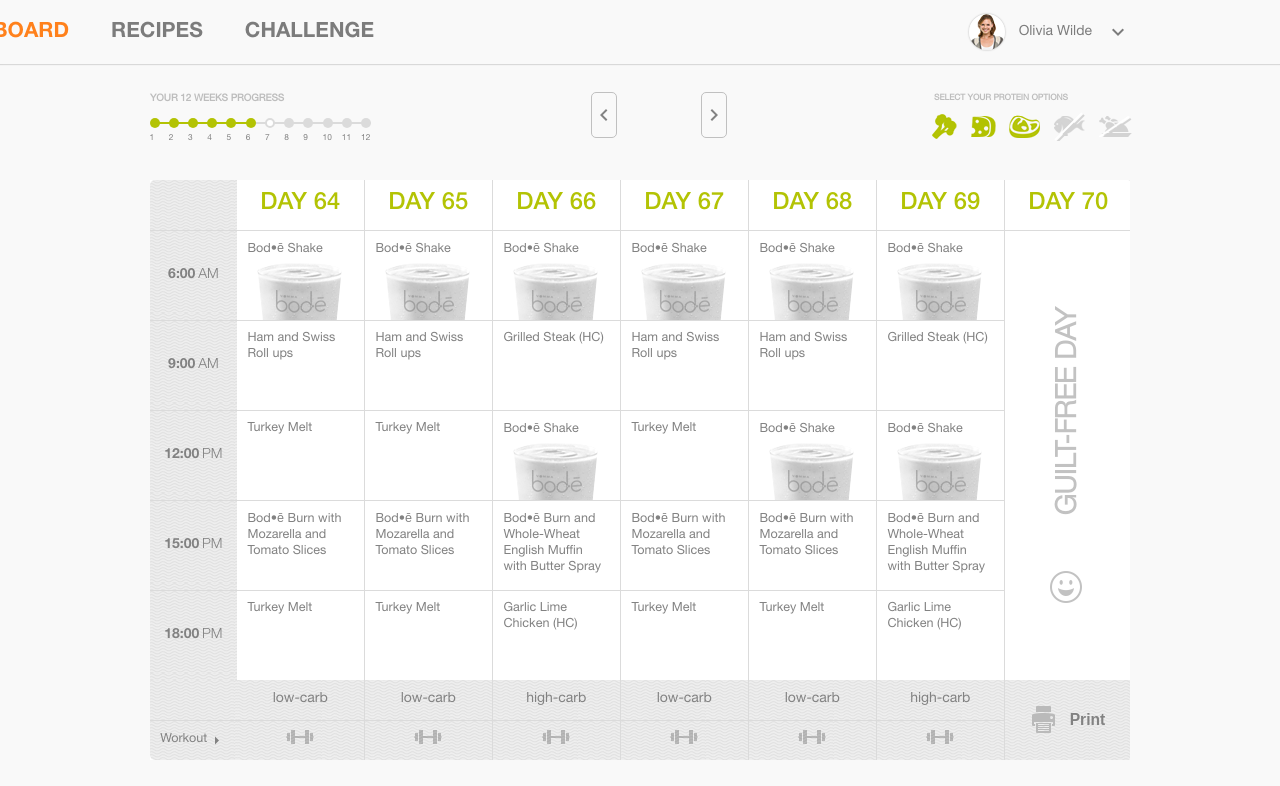
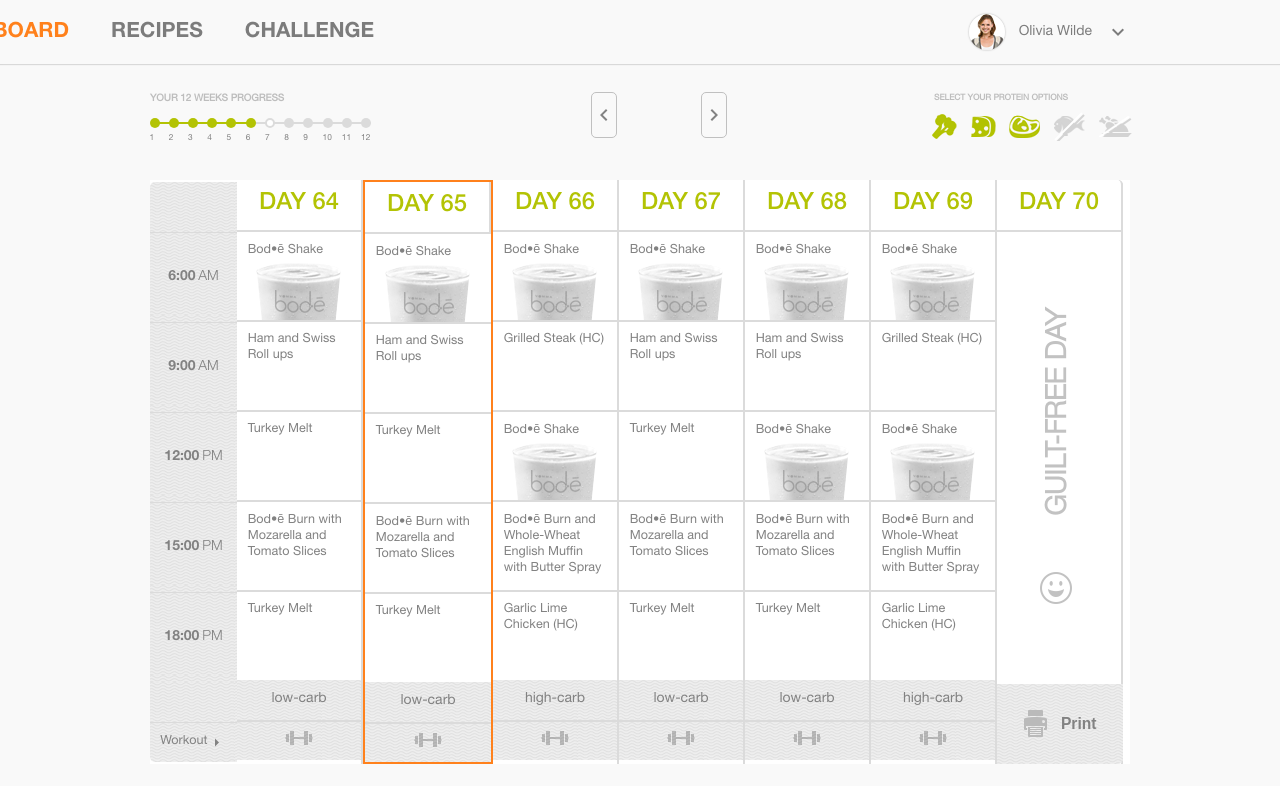
Before and after one commit to annaszalkiewicz/react-diet-app, a React (Create React App) app: page /dashboard in a window 1280 px wide. Shown: the top 786 px of the page. Built offline with nearby package versions, Linux system fonts and the light colour scheme.

Commit message:
Add border around current day

```diff
--- a/src/components/MealWeek.js
+++ b/src/components/MealWeek.js
@@ -3,13 +3,17 @@
 
 import workout from "../assets/img/table-workout-icon.png";
 import smile from "../assets/img/emoticon-smile.png";
-import print from '../assets/img/print-icon.png';
+import print from "../assets/img/print-icon.png";
 
 class MealWeek extends Component {
 
+  state = {
+    isToday: 65
+  };
+
   printHandler = () => {
     window.print();
-  }
+  };
 
   render() {
     const { mealPlan } = this.props;
@@ -17,7 +21,10 @@
       <div className="mealPlan_overflow">
         {mealPlan.week.map(day => {
           return (
-            <div className="mealPlan_day" key={day.day}>
+            <div
+              className={day.day===this.state.isToday ? "mealPlan_day mealPlan_day--today" : "mealPlan_day"}
+              key={day.day}
+            >
               <div
                 className={
                   day.free === true
@@ -37,9 +44,12 @@
                       <img src={smile} alt="Smile" />
                     </div>
                   </div>
-                  <button className="mealPlan_print" onClick={this.printHandler}>
-                      <img src={print} alt="Print page"/>
-                      <h3>Print</h3>
+                  <button
+                    className="mealPlan_print"
+                    onClick={this.printHandler}
+                  >
+                    <img src={print} alt="Print page" />
+                    <h3>Print</h3>
                   </button>
                 </React.Fragment>
               )}
@@ -51,11 +61,14 @@
                       " mealPlan_meal mealPlan_shake"
                     : "mealPlan_day--" + day.day + " mealPlan_meal"
                 }
-                style={{display: day.free ? 'none' : 'block'}}
+                style={{ display: day.free ? "none" : "block" }}
               >
                 {day.meals[0]}
               </div>
-              <div className={"mealPlan_day--" + day.day + " mealPlan_meal"} style={{display: day.free ? 'none' : 'block'}}>
+              <div
+                className={"mealPlan_day--" + day.day + " mealPlan_meal"}
+                style={{ display: day.free ? "none" : "block" }}
+              >
                 {day.meals[1]}
               </div>
               <div
@@ -66,17 +79,26 @@
                       " mealPlan_meal mealPlan_shake"
                     : "mealPlan_day--" + day.day + " mealPlan_meal"
                 }
-                style={{display: day.free ? 'none' : 'block'}}
+                style={{ display: day.free ? "none" : "block" }}
               >
                 {day.meals[2]}
               </div>
-              <div className={"mealPlan_day--" + day.day + " mealPlan_meal"} style={{display: day.free ? 'none' : 'block'}}>
+              <div
+                className={"mealPlan_day--" + day.day + " mealPlan_meal"}
+                style={{ display: day.free ? "none" : "block" }}
+              >
                 {day.meals[3]}
               </div>
-              <div className={"mealPlan_day--" + day.day + " mealPlan_meal"} style={{display: day.free ? 'none' : 'block'}}>
+              <div
+                className={"mealPlan_day--" + day.day + " mealPlan_meal"}
+                style={{ display: day.free ? "none" : "block" }}
+              >
                 {day.meals[4]}
               </div>
-              <div className="mealPlan_carb" style={{display: day.free ? 'none' : 'block'}}>
+              <div
+                className="mealPlan_carb"
+                style={{ display: day.free ? "none" : "block" }}
+              >
                 {day.lowCarb && (
                   <div className="mealPlan_carb--low">low-carb</div>
                 )}
@@ -84,7 +106,10 @@
                   <div className="mealPlan_carb--low">high-carb</div>
                 )}
               </div>
-              <div className="mealPlan_workout" style={{display: day.free ? 'none' : 'flex'}}>
+              <div
+                className="mealPlan_workout"
+                style={{ display: day.free ? "none" : "flex" }}
+              >
                 <div className="mealPlan_workout--icon">
                   <img src={workout} alt="Workout" />
                 </div>
--- a/src/data/db.json
+++ b/src/data/db.json
@@ -25,6 +25,7 @@
         "week": [
           {
             "day": 64,
+            "isToday": false,
             "meals": [
               "Bod•ē Shake",
               "Ham and Swiss Roll ups",
@@ -37,6 +38,7 @@
           },
           {
             "day": 65,
+            "isToday": true,
             "meals": [
               "Bod•ē Shake",
               "Ham and Swiss Roll ups",
@@ -49,6 +51,7 @@
           },
           {
             "day": 66,
+            "isToday": false,
             "meals": [
               "Bod•ē Shake",
               "Grilled Steak (HC)",
@@ -61,6 +64,7 @@
           },
           {
             "day": 67,
+            "isToday": false,
             "meals": [
               "Bod•ē Shake",
               "Ham and Swiss Roll ups",
@@ -73,6 +77,7 @@
           },
           {
             "day": 68,
+            "isToday": false,
             "meals": [
               "Bod•ē Shake",
               "Ham and Swiss Roll ups",
@@ -85,6 +90,7 @@
           },
           {
             "day": 69,
+            "isToday": false,
             "meals": [
               "Bod•ē Shake",
               "Grilled Steak (HC)",
@@ -97,6 +103,7 @@
           },
           {
             "day": 70,
+            "isToday": false,
             "meals": [],
             "lowCarb": null,
             "free": true
--- a/src/sass/_MealWeek.scss
+++ b/src/sass/_MealWeek.scss
@@ -4,14 +4,14 @@
   display: flex;
   justify-content: center;
   align-items: center;
-  width: 128px;
+  width: 126px;
   height: 50px;
   background: $white;
   font-family: $helveticaMedium;
   font-size: 1.7em;
   color: $green;
   text-transform: uppercase;
-  border-right: solid 1px #dbdbdb;
+  border-right: solid 2px #dbdbdb;
 }
 .mealPlan_heading--last {
   border-top-right-radius: 5px;
@@ -24,11 +24,15 @@
 }
 .mealPlan_day {
   position: relative;
-  border-right: solid 1px #dbdbdb;
-  width: 128px;
+  border-right: solid 2px #dbdbdb;
+  width: 126px;
   &:nth-last-child(1) {
     border-top-right-radius: 5px;
   }
+}
+.mealPlan_day--today {
+  border: solid 2px $orange;
+  box-sizing: content-box;
 }
 .mealPlan_meal {
   width: 100%;
@@ -39,7 +43,7 @@
   padding: 0.85em 0.85em 0 0.85em;
   font-size: 0.9em;
   color: $darkTextGray;
-  border-top: solid 1px #dbdbdb;
+  border-top: solid 2px #dbdbdb;
 }
 .mealPlan_shake {
   background: center bottom no-repeat url('../assets/img/shake.png');
@@ -65,7 +69,7 @@
   background: $tableBackground;
   width: 100%;
   height: 40px;
-  border-top: solid 1px #dbdbdb;
+  border-top: solid 2px #dbdbdb;
   color: $darkTextGray;
 }
 .mealPlan_free {
@@ -75,10 +79,10 @@
   justify-content: center;
   align-items: center;
   width: 450px;
-  height: 128px;
+  height: 126px;
   background: #fff;
-  border-bottom: solid 1px #dbdbdb;
-  border-right: solid 1px #dbdbdb;
+  border-bottom: solid 2px #dbdbdb;
+  border-right: solid 2px #dbdbdb;
   text-transform: uppercase;
   transform: rotate(-90deg);
   transform-origin: 0 0;
@@ -99,7 +103,7 @@
   position: absolute;
   bottom: 0;
   left: 0;
-  width: 128px;
+  width: 126px;
   height: 80px;
   border-bottom-right-radius: 5px;
   border: none;
```
